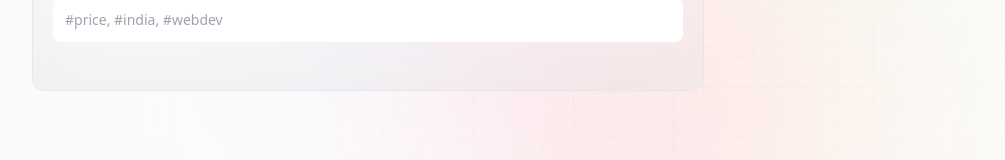
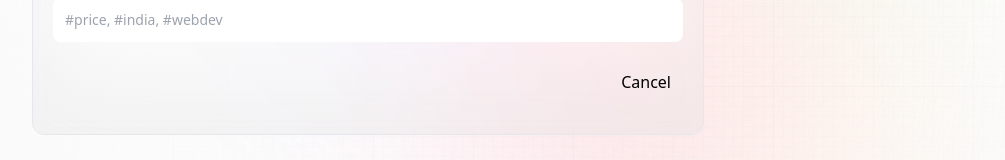
Before and after one commit to ShivaKanchi/talkcreek, a Next.js app: page /create-talk in a window 1280 px wide. Shown: the part 619-779 px from the top of the page, without its empty margins (32-1037 px from the left). Built offline with nearby package versions, Linux system fonts and the light colour scheme; no server answers.

Commit message:
Form cancel

```diff
--- a/components/Form.jsx
+++ b/components/Form.jsx
@@ -39,7 +39,9 @@ const Form = ({ type, post, setPost, submitting, handleSubmit }) => {
             className="form_input"
           />
         </label>
-        <div></div>
+        <div className="flex-end mx-3 mb-5 gap-4">
+          <Link href="/">Cancel</Link>
+        </div>
       </form>
     </section>
   );
```
